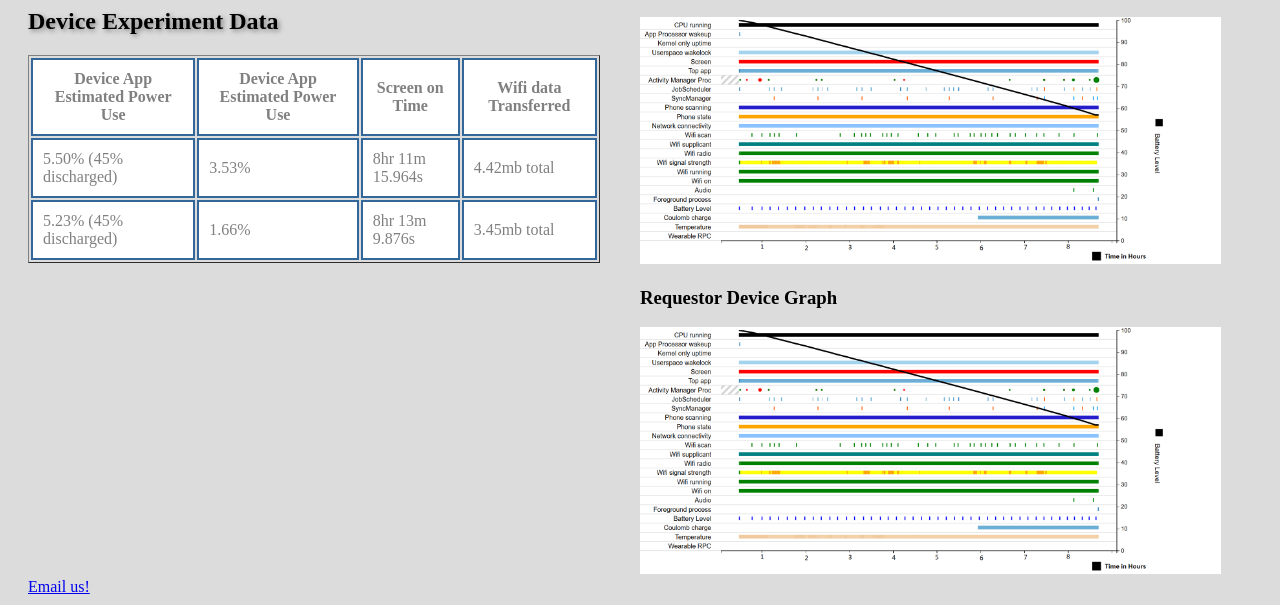
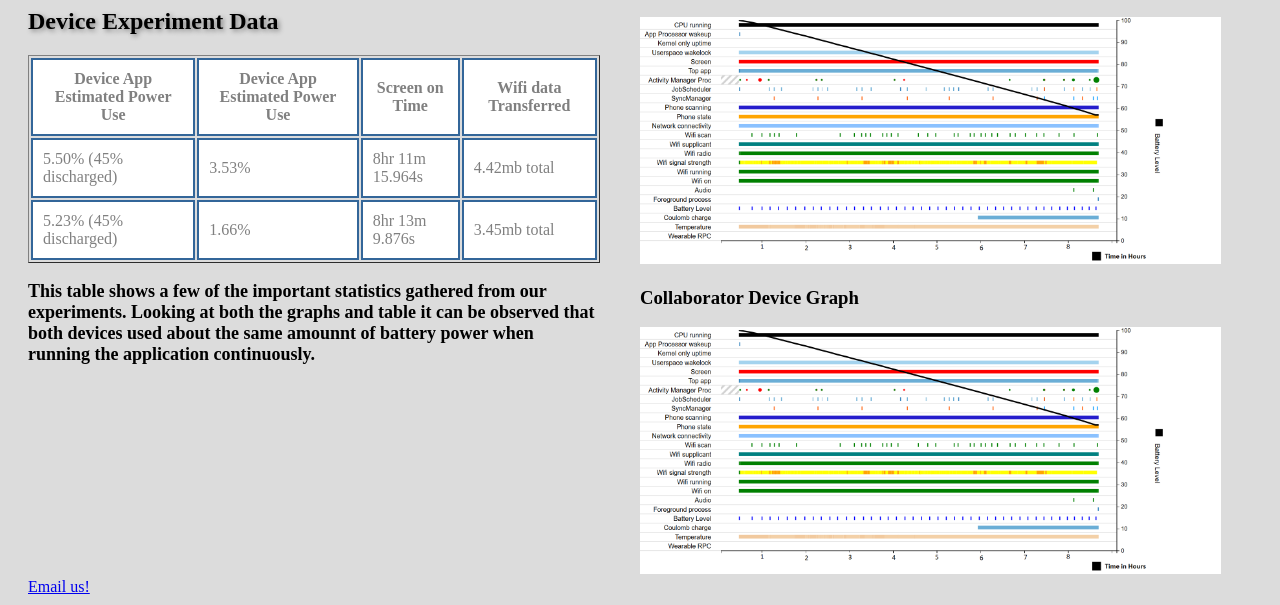
Before and after one commit to BrandonCorn/Project, a PHP site: page /results.html in a window 1280 px wide. Shown: the part 180-785 px from the top of the page. Run offline with PHP 8.4, Linux system fonts and the light colour scheme.

Commit message:
Lab8 changes

```diff
--- a/conclusions.html
+++ b/conclusions.html
@@ -54,7 +54,7 @@
 	</div>
 	</main>
 	<footer>
-		</blockquote> <a href = "mailto:brownjohn2626@gmail.com"> Email us! </a>
+
 	</footer>
 </div>
 </html>
--- a/results.html
+++ b/results.html
@@ -56,6 +56,9 @@
 					<td id = "DeviceData"> 3.45mb total </td>
 				</tr>
 			</table>
+			<p class = "ExperimentAnalysis"> This table shows a few of the important statistics gathered from our experiments. Looking at both
+			the graphs and table it can be observed that both devices used about the same amounnt of battery power when running the application
+			continuously. </p>
 			</div>
 		</div>
 		<div id = "column2">
@@ -64,7 +67,7 @@
 				<img class = "DeviceGraph" src = "Pictures/CollabDeviceGraph.png" alt = "Requesting Device Graph">
 			</div>
 			<div>
-				<h3> Requestor Device Graph </h3>
+				<h3> Collaborator Device Graph </h3>
 				<img class = "DeviceGraph" src = "Pictures/CollabDeviceGraph.png" alt = "Requesting Device Graph">
 			</div>
 		</div>
--- a/style.css
+++ b/style.css
@@ -80,6 +80,11 @@ body {
 	background-color: white;
 }
 
+.ExperimentAnalysis{
+	font-weight: bold;
+	font-size: 18px;
+}
+
 .DeviceGraph{
 	width: 95%;
 }
```
